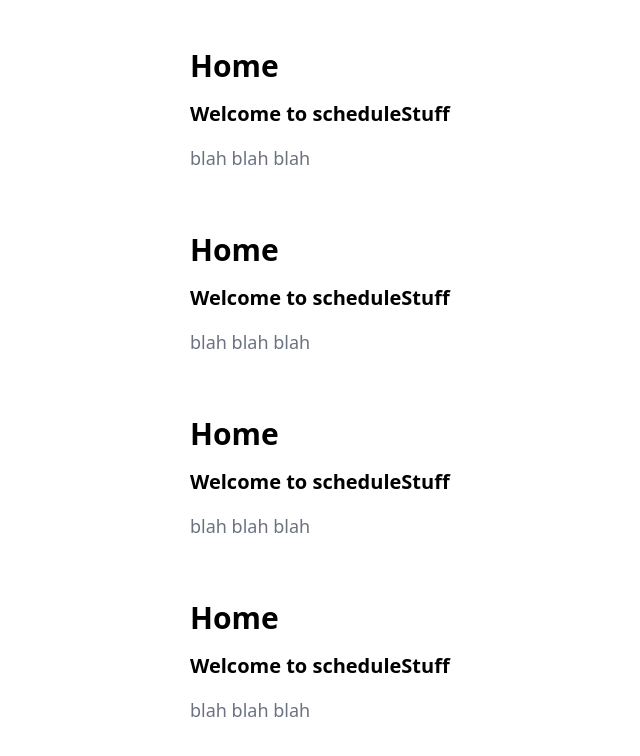
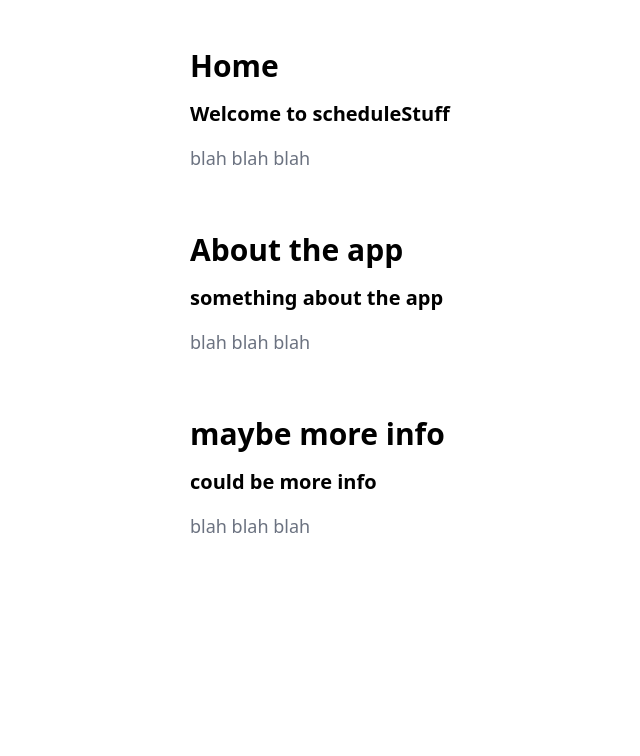
Before and after one commit to LachlanStephan/scheduleStuff, a Next.js app: page /Home/home in a window 1280 px wide. Shown: the top 756 px of the page, without its empty margins (202-842 px from the left). Built offline with nearby package versions, Linux system fonts and the light colour scheme.

Commit message:
inital commit

```diff
--- a/pages/Home/home.js
+++ b/pages/Home/home.js
@@ -10,20 +10,15 @@ const Home = (props) => {
         text="blah blah blah"
       />
       <PageContent
-        heading="Home"
-        subHeading="Welcome to scheduleStuff"
+        heading="About the app"
+        subHeading="something about the app"
         text="blah blah blah"
       />{" "}
       <PageContent
-        heading="Home"
-        subHeading="Welcome to scheduleStuff"
+        heading="maybe more info"
+        subHeading="could be more info"
         text="blah blah blah"
       />{" "}
-      <PageContent
-        heading="Home"
-        subHeading="Welcome to scheduleStuff"
-        text="blah blah blah"
-      />
     </>
   );
 };
--- a/pages/common/header.js
+++ b/pages/common/header.js
@@ -8,17 +8,17 @@ const Header = (props) => {
         <Link href="/">
           <a className="p-2 hover:text-gray-300 foucs:text-gray-300">Home</a>
         </Link>
+        <Link href="/schedule/schedule">
+          <a className="p-2 hover:text-gray-300 foucs:text-gray-300">
+            Schedule
+          </a>
+        </Link>
         <Link href="/login/login">
           <a className="p-2 hover:text-gray-300 foucs:text-gray-300">Login</a>
         </Link>
         <Link href="/register/register">
           <a className="p-2 hover:text-gray-300 foucs:text-gray-300">
             Register
-          </a>
-        </Link>
-        <Link href="/schedule/schedule">
-          <a className="p-2 hover:text-gray-300 foucs:text-gray-300">
-            Schedule
           </a>
         </Link>
       </main>
```
